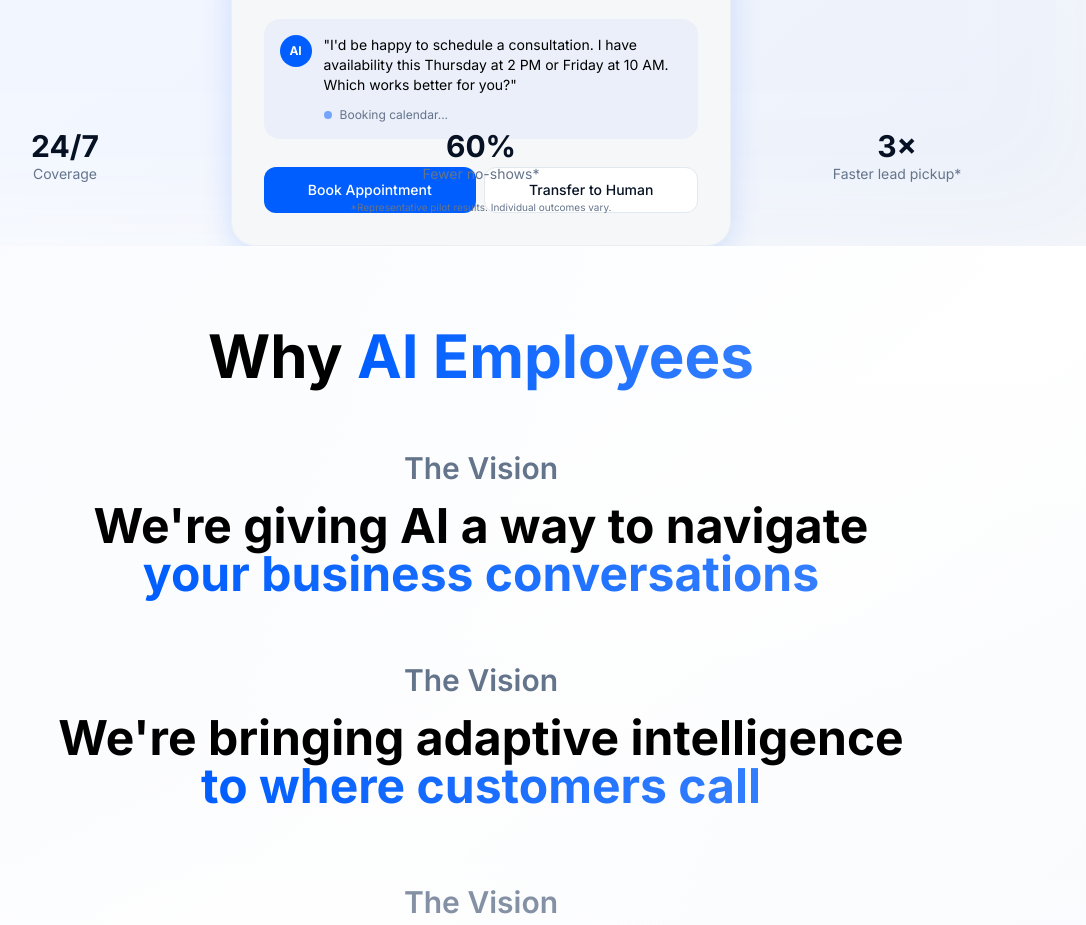
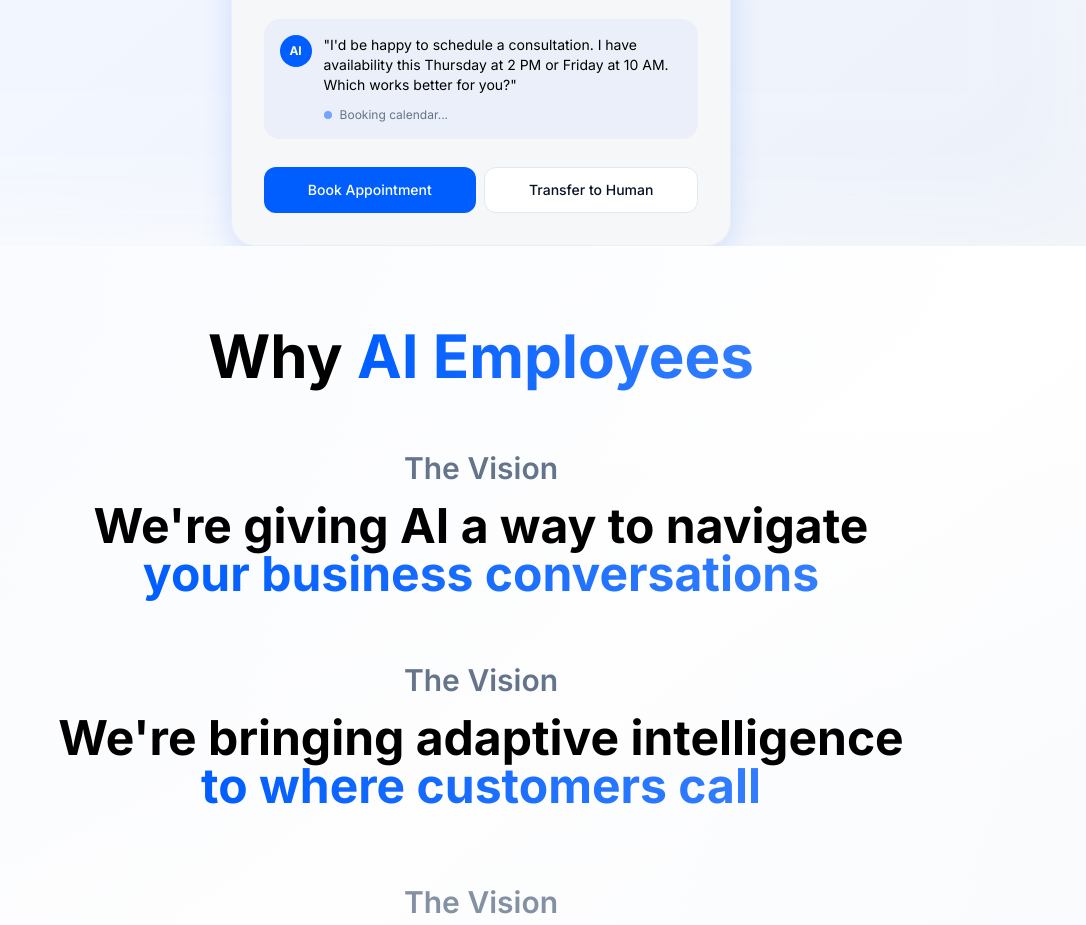
Before and after one commit to valentinafu07-cell/leadbaldemo, a React (Vite) app: page / in a window 1280 px wide. Shown: the part 820-1745 px from the top of the page, without its empty margins (159-1245 px from the left). Built offline with nearby package versions, Linux system fonts and the light colour scheme; a web font is replaced by a local one.

Commit message:
Fix overlapping text in Hero section

```diff
--- a/src/components/Hero.tsx
+++ b/src/components/Hero.tsx
@@ -165,28 +165,6 @@ const Hero = () => {
         </div>
       </div>
 
-      {/* KPI Row */}
-      <div className="absolute bottom-8 left-0 right-0 z-20">
-        <div className="section-container">
-          <div className="grid grid-cols-3 gap-8 text-center">
-            <div>
-              <div className="text-2xl sm:text-3xl font-bold text-foreground">24/7</div>
-              <div className="text-sm text-muted-foreground">Coverage</div>
-            </div>
-            <div>
-              <div className="text-2xl sm:text-3xl font-bold text-foreground">60%</div>
-              <div className="text-sm text-muted-foreground">Fewer no-shows*</div>
-            </div>
-            <div>
-              <div className="text-2xl sm:text-3xl font-bold text-foreground">3×</div>
-              <div className="text-sm text-muted-foreground">Faster lead pickup*</div>
-            </div>
-          </div>
-          <p className="smallprint text-center mt-4">
-            *Representative pilot results. Individual outcomes vary.
-          </p>
-        </div>
-      </div>
 
       {/* Audio Modal */}
       {showAudioModal && <div className="fixed inset-0 z-50 bg-black/50 backdrop-blur-sm flex items-center justify-center p-4">
```
